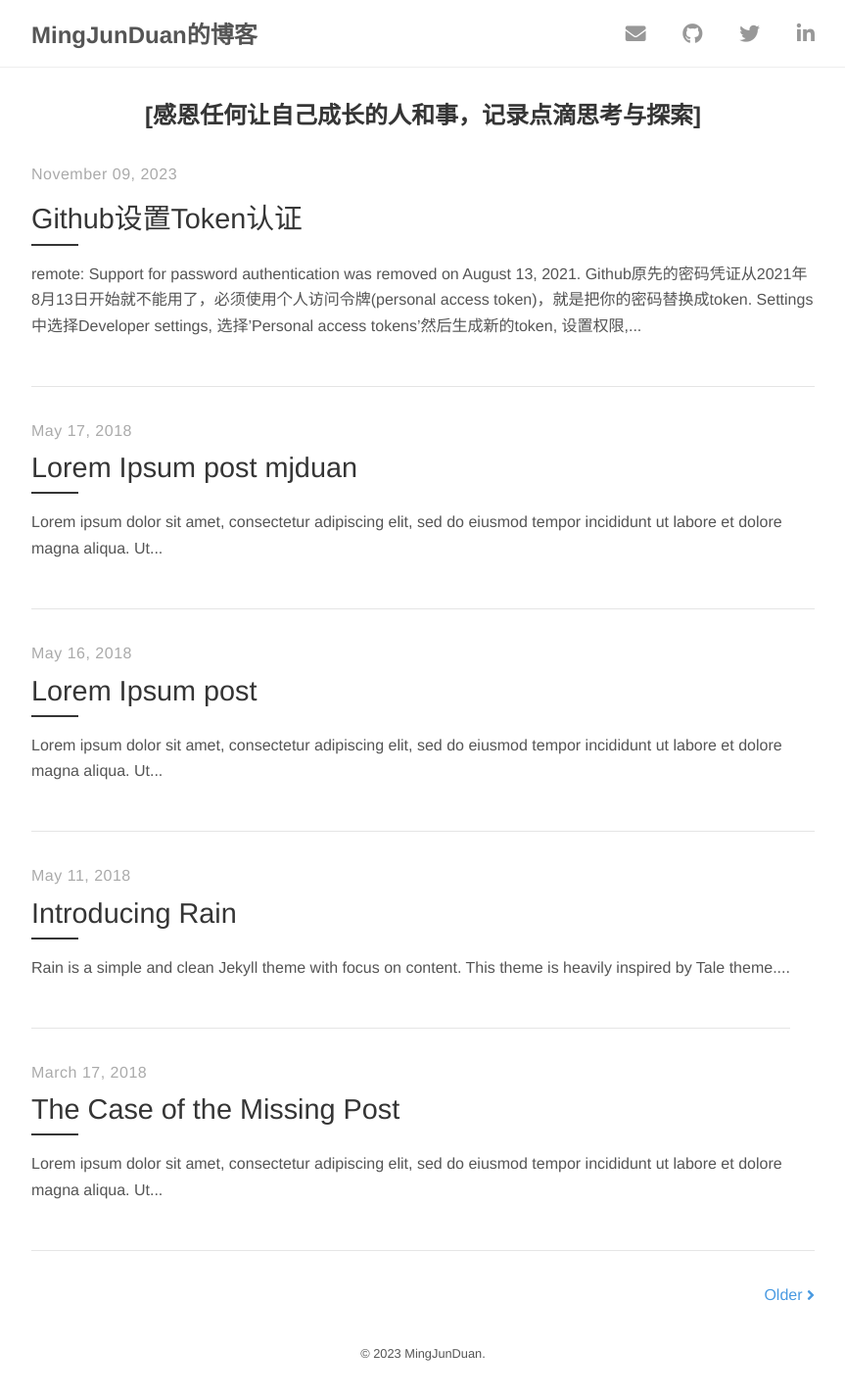
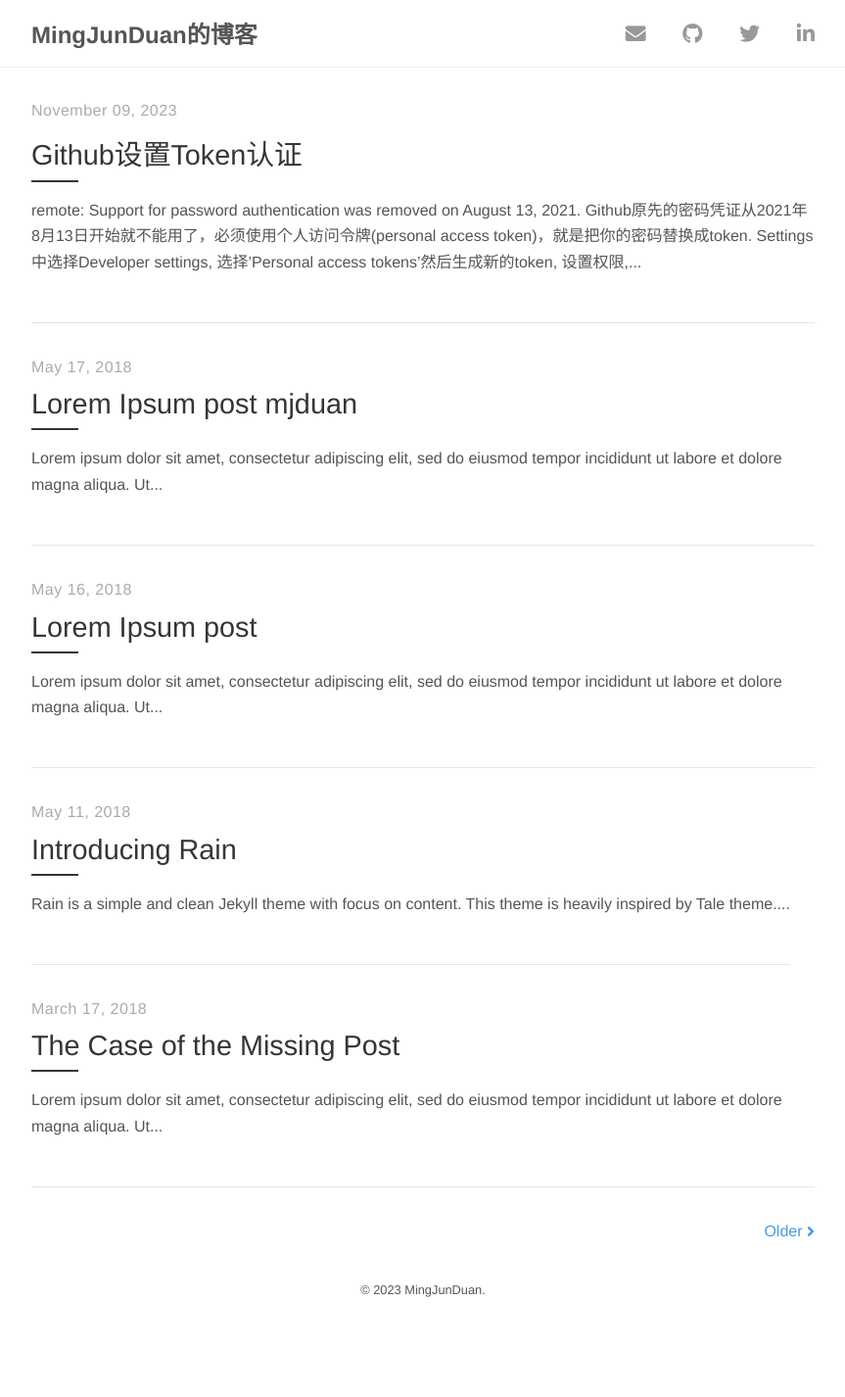
Before and after one commit to MingJunDuan/MingJunDuan.github.io, a Jekyll site: the page built from index.html, in a window 1280 px wide. Shown: the whole page at 98% size, without its empty margins (208-1071 px from the left). Built offline with Jekyll 4.4.1, drawn with Linux system fonts in a browser that asks for light colours; nearby versions of some CDN libraries; the list of posts is cut into pages by our own code; after the commit the page ends 1361 px from its top, so only the background shows below that.

Commit message:
移除座右铭

```diff
--- a/_layouts/default.html
+++ b/_layouts/default.html
@@ -26,8 +26,6 @@
       </div>
     </nav>
 
-    <div style="text-align: center;"><h2  style="margin:auto;margin-top: 30px">[感恩任何让自己成长的人和事，记录点滴思考与探索]</h2></div>
-
     <main>
       {{ content }}
     </main>
```
